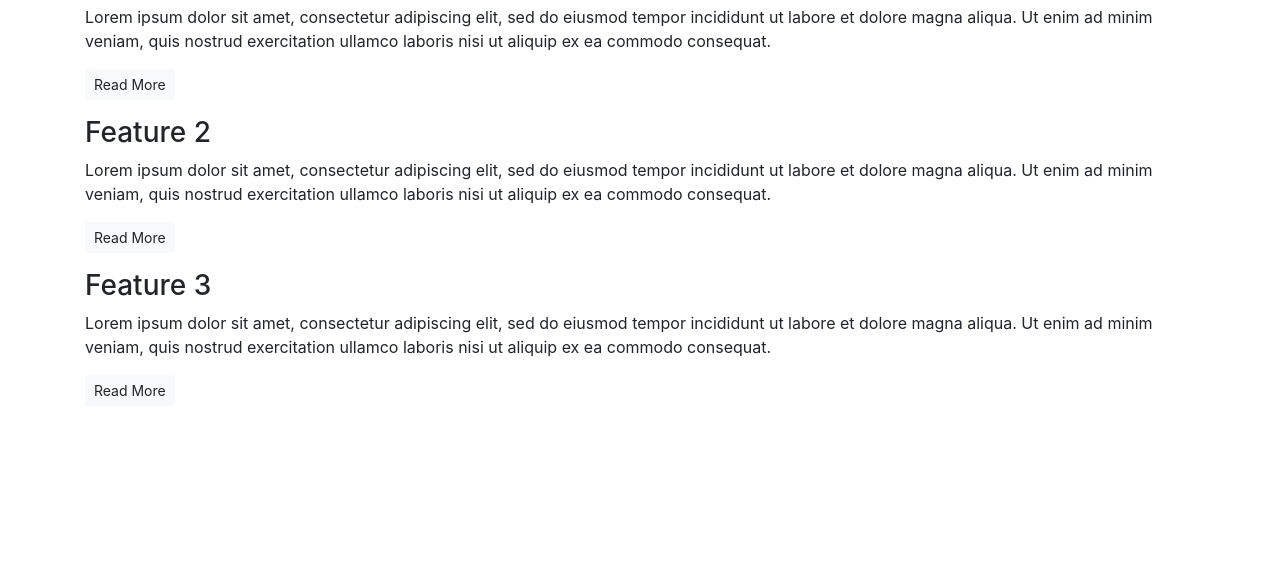
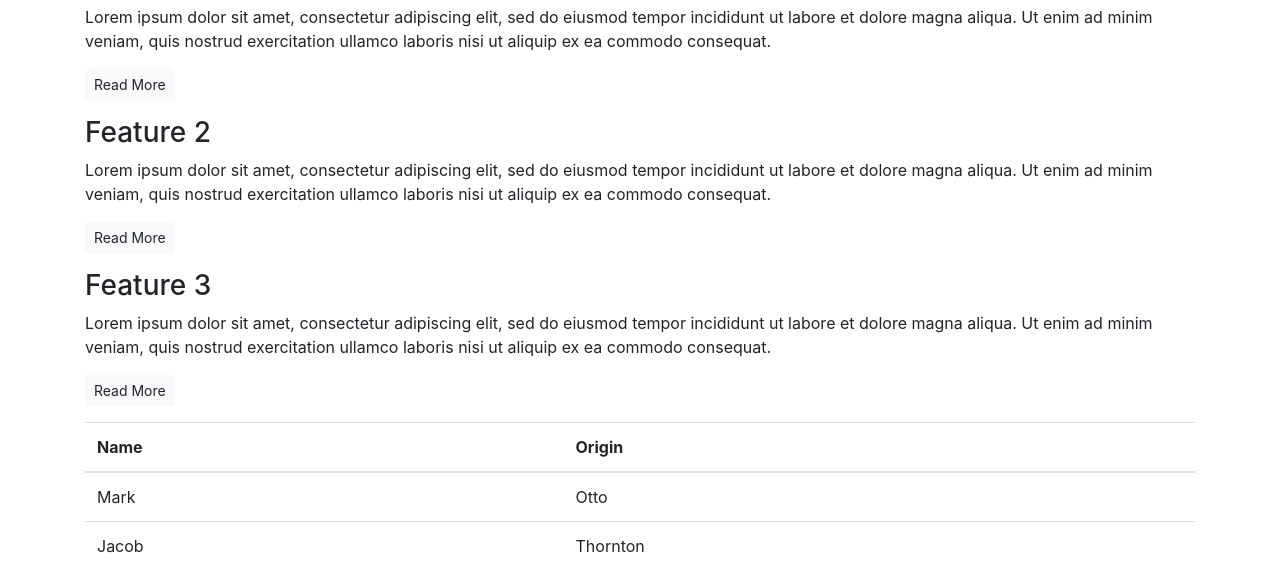
Before and after one commit to TobinStonelake/whiskey-drop, a plain HTML site: page index.html in a window 1280 px wide. Shown: the part 537-1123 px from the top of the page. Before the commit the page ends 959 px from the top, so only its background shows below. Drawn offline with nearby package versions, Linux system fonts and the light colour scheme.

Commit message:
Added table for Monthly Favourites

```diff
--- a/index.html
+++ b/index.html
@@ -55,6 +55,28 @@
             </div>
         </section>
         <!-- /.features -->
+
+        <!-- Monthly Favourites-->
+        <section>
+        <table class="table">
+  <thead>
+    <tr>
+      <th scope="col">Name</th>
+      <th scope="col">Origin</th>
+    </tr>
+  </thead>
+  <tbody>
+    <tr>
+      <td>Mark</td>
+      <td>Otto</td>
+    </tr>
+    <tr>
+      <td>Jacob</td>
+      <td>Thornton</td>
+    </tr>
+  </tbody>
+</table>
+        </section>
     </article>
 </body>
 </html>
```
